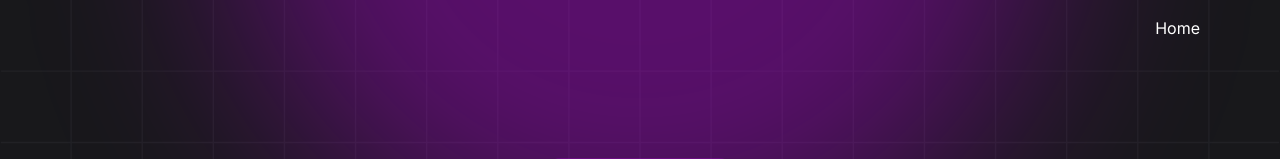
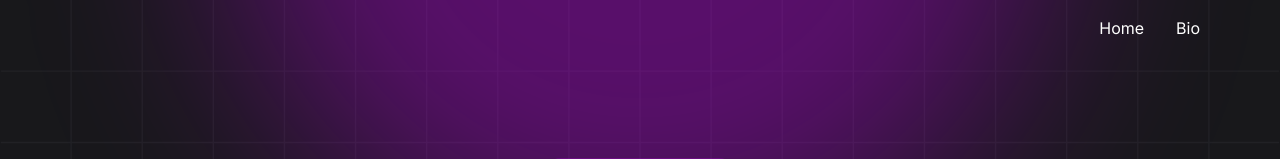
Before and after one commit to VeeBee1x/veebee.cc, a plain HTML site: page index.html in a window 1280 px wide. Shown: the top 159 px of the page. Drawn offline with nearby package versions, Linux system fonts and the light colour scheme; a script that the page names is missing.

Commit message:
Added bio

```diff
--- a/index.html
+++ b/index.html
@@ -50,6 +50,7 @@
                             </svg></button>
                         <div x-ref="menu" class="mm2h0 z90gb wcrnu rq30v sdoxn phmog pgpi1 ynx7i qi3vc xi517 n25b7 dz3a5 md:" x-bind:style="{ height: isCollapsed ? '0px' : menuHeight + 'px' }" x-cloak>
                             <div class="fwwuj froao dfzzx bigfa sho5m j2gwf lf20l rk3aq xi517 n25b7 dz3a5 hcjya"><a href="https://veebee.cc" class="otz5u v3ape"> Home</a>
+                            <div class="fwwuj froao dfzzx bigfa sho5m j2gwf lf20l rk3aq xi517 n25b7 dz3a5 hcjya"><a href="https://e-z.bio/veebee" class="otz5u v3ape"> Bio</a>
                                 <!-- <li class="c4z9k fwwuj q3tt2 jac9u" x-data="{ isProductsOpen: false }" x-on:mouseenter="isProductsOpen = true" x-on:mouseleave="isProductsOpen = false"><a href="https://veebee.cc" class="otz5u jfkte epaj2 sdoxn rq30v v7bzq"> Products</a><button class="aon2l f7gwm"><svg class="hghpl bwxjt" xmlns="http://www.w3.org/2000/svg" width="12" height="12">
                                             <path d="M10 2.586 11.414 4 6 9.414.586 4 2 2.586l4 4z"></path> -->
                                         </svg></button>
```
